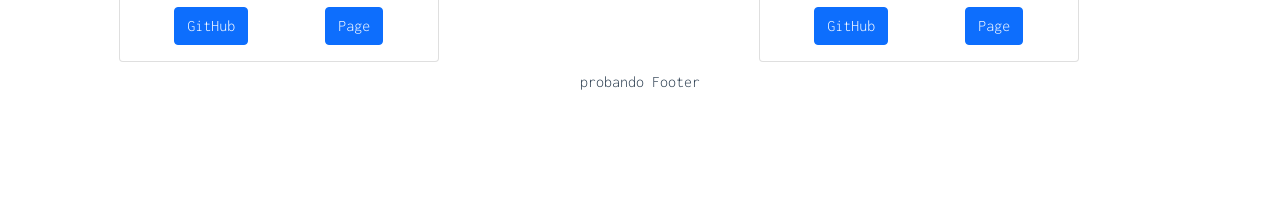
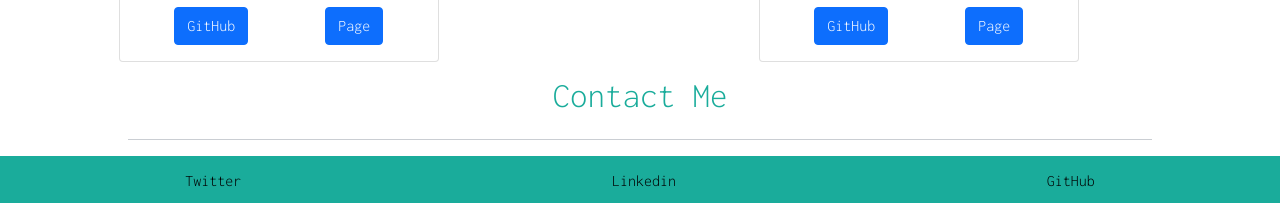
Before and after one commit to VickyMastro/Portfolio, a Vue app: page / in a window 1280 px wide. Shown: the part 1275-1478 px from the top of the page. Before the commit the page ends 1369 px from the top, so only its background shows below. Built offline with nearby package versions, Linux system fonts and the light colour scheme.

Commit message:
Add content fo footer

```diff
--- a/src/components/Footer.vue
+++ b/src/components/Footer.vue
@@ -1,15 +1,50 @@
 <template>
   <div id="footer">
-    probando Footer
+    <b-container fluid>
+      <b-row class="title-contact">
+        <b-col sm="12"> Contact Me </b-col>
+      </b-row>
+    </b-container>
+
+    <hr style="width: 80%; margin-left: 10%" />
+
+    <div class="footer-container">
+      <a class="footer-a" href="#"> Twitter </a>
+
+      <a class="footer-a" href="#"> Linkedin </a>
+
+      <a class="footer-a" href="#"> GitHub </a>
+    </div>
   </div>
 </template>
 
 <script>
 export default {
-    name: 'Footer',
-}
+  name: "Footer",
+};
 </script>
 
 <style scoped>
+.footer-container {
+  height: 50px;
+  background-color: #1aac9b;
+  display: flex;
+  justify-content: space-around;
+  align-items: center;
+}
 
+.title-contact {
+  font-size: 35px;
+  color: #1aac9b;
+}
+.contact-icons {
+  display: flex;
+  flex-direction: row;
+  justify-content: space-between;
+}
+
+.footer-a {
+  color: black !important;
+  text-decoration: none;
+}
 </style>
```
